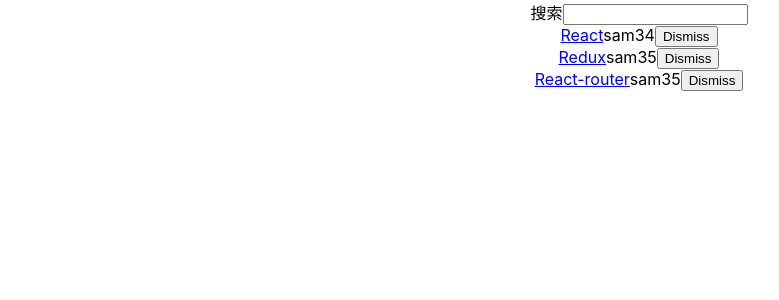
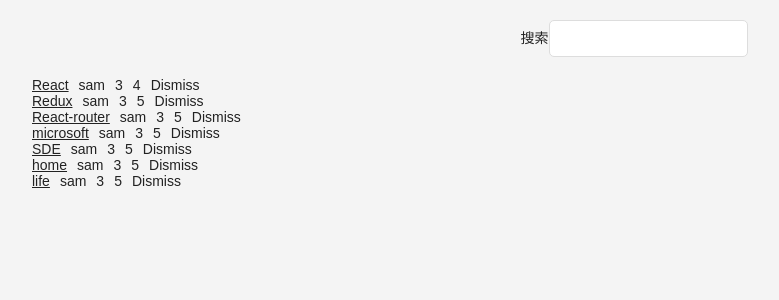
Before and after one commit to samkallon/reactLearn, a React app: page / in a window 1280 px wide. Shown: the top 300 px of the page, without its empty margins (1-780 px from the left). Built offline with nearby package versions, Linux system fonts and the light colour scheme.

Commit message:
feature: 添加样式

```diff
--- a/src/App.css
+++ b/src/App.css
@@ -1,38 +1,54 @@
-.App {
+.page {
+  margin: 20px;
+}
+.interactions {
   text-align: center;
 }
-
-.App-logo {
-  height: 40vmin;
-  pointer-events: none;
+.table {
+  margin: 20px 0;
 }
-
-@media (prefers-reduced-motion: no-preference) {
-  .App-logo {
-    animation: App-logo-spin infinite 20s linear;
-  }
+.table-header {
+  display: flex;
+  line-height: 24px;
+  font-size: 16px;
+  padding: 0 10px;
+  justify-content: space-between;
 }
-
-.App-header {
-  background-color: #282c34;
-  min-height: 100vh;
+.table-empty {
+  margin: 200px;
+  text-align: center;
+  font-size: 16px;
+}
+table-row {
   display: flex;
-  flex-direction: column;
-  align-items: center;
-  justify-content: center;
-  font-size: calc(10px + 2vmin);
-  color: white;
+  line-height: 24px;
+  white-space: nowrap;
+  margin: 10px 0;
+  padding: 10px;
+  background: #ffffff;
+  border: 1px solid #e3e3e3;
 }
-
-.App-link {
-  color: #61dafb;
+.table-header > span {
+  overflow: hidden;
+  text-overflow: ellipsis;
+  padding: 0 5px;
 }
-
-@keyframes App-logo-spin {
-  from {
-    transform: rotate(0deg);
-  }
-  to {
-    transform: rotate(360deg);
-  }
+.table-row > span {
+  overflow: hidden;
+  text-overflow: ellipsis;
+  padding: 0 5px;
 }
+.button-inline {
+  border-width: 0;
+  background: transparent;
+  color: inherit;
+  text-align: inherit;
+  -webkit-font-smoothing: inherit;
+  padding: 0;
+  font-size: inherit;
+  cursor: pointer;
+}
+.button-active {
+  border-radius: 0;
+  border-bottom: 1px solid #38BB6C;
+}
--- a/src/App.js
+++ b/src/App.js
@@ -26,6 +26,38 @@
     points: 5,
     objectID: 2,
   },
+  {
+    title: 'microsoft',
+    url: 'Https://xxxxx',
+    author: 'sam',
+    num_comments: 3,
+    points: 5,
+    objectID: 3,
+  },
+  {
+    title: 'SDE',
+    url: 'Https://xxxxx',
+    author: 'sam',
+    num_comments: 3,
+    points: 5,
+    objectID: 4,
+  },
+  {
+    title: 'home',
+    url: 'Https://xxxxx',
+    author: 'sam',
+    num_comments: 3,
+    points: 5,
+    objectID: 5,
+  },
+  {
+    title: 'life',
+    url: 'Https://xxxxx',
+    author: 'sam',
+    num_comments: 3,
+    points: 5,
+    objectID: 6,
+  }
 ];
 const isSearched = (searchTerm) => (item) => item.title.toLowerCase().includes(searchTerm.toLowerCase());
 
@@ -51,13 +83,16 @@
   render() {
     const {searchTerm, list} = this.state;
     return (
-      <div className="App">
+      <div className="page">
+        <div className="interactions">
           <Search
             value={searchTerm}
             onChange={this.onSearchChange}
           >
             搜索
           </Search>
+        </div>
+
         <Table
           list={list}
           pattern={searchTerm}
@@ -79,19 +114,20 @@
   </form>
 
 const Table = ({list, pattern, onDismiss}) =>
-
-  <div>
+  <div className="table">
     {
       list.filter(isSearched(pattern)).map((item) => (
-        <div key={item.objectID}>
-              <span>
+        <div key={item.objectID} className='table-row'>
+          <span style={{width:'40%'}}>
             <a href={item.url}>{item.title}</a>
           </span>
-          <span>{item.author}</span>
-          <span>{item.num_comments}</span>
-          <span>{item.points}</span>
-          <span>
-                <Button onClick={() => onDismiss(item.objectID)}>
+          <span style={{width:'30%'}}>{item.author}</span>
+          <span style={{width:'10%'}}>{item.num_comments}</span>
+          <span style={{width:'10%'}}>{item.points}</span>
+          <span style={{width:'10%'}}>
+                <Button onClick={() => onDismiss(item.objectID)}
+                  className='button-inline'
+                >
                   Dismiss
                 </Button>
               </span>
--- a/src/index.css
+++ b/src/index.css
@@ -1,13 +1,37 @@
 body {
+  color: #222;
+  background: #f4f4f4;
+  font: 400 14px CoreSans, Arial,sans-serif;
+}
+a {
+  color: #222;
+}
+a:hover {
+  text-decoration: underline;
+}
+ul, li {
+  list-style: none;
+  padding: 0;
   margin: 0;
-  font-family: -apple-system, BlinkMacSystemFont, 'Segoe UI', 'Roboto', 'Oxygen',
-    'Ubuntu', 'Cantarell', 'Fira Sans', 'Droid Sans', 'Helvetica Neue',
-    sans-serif;
-  -webkit-font-smoothing: antialiased;
-  -moz-osx-font-smoothing: grayscale;
 }
-
-code {
-  font-family: source-code-pro, Menlo, Monaco, Consolas, 'Courier New',
-    monospace;
+input {
+  padding: 10px;
+  border-radius: 5px;
+  outline: none;
+  margin-right: 10px;
+  border: 1px solid #dddddd;
 }
+button {
+  padding: 10px;
+  border-radius: 5px;
+  border: 1px solid #dddddd;
+  background: transparent;
+  color: #808080;
+  cursor: pointer;
+}
+button:hover {
+  color: #222;
+}
+*:focus {
+  outline: none;
+}
```
Lines whose indentation alone changed are shown as unchanged.
